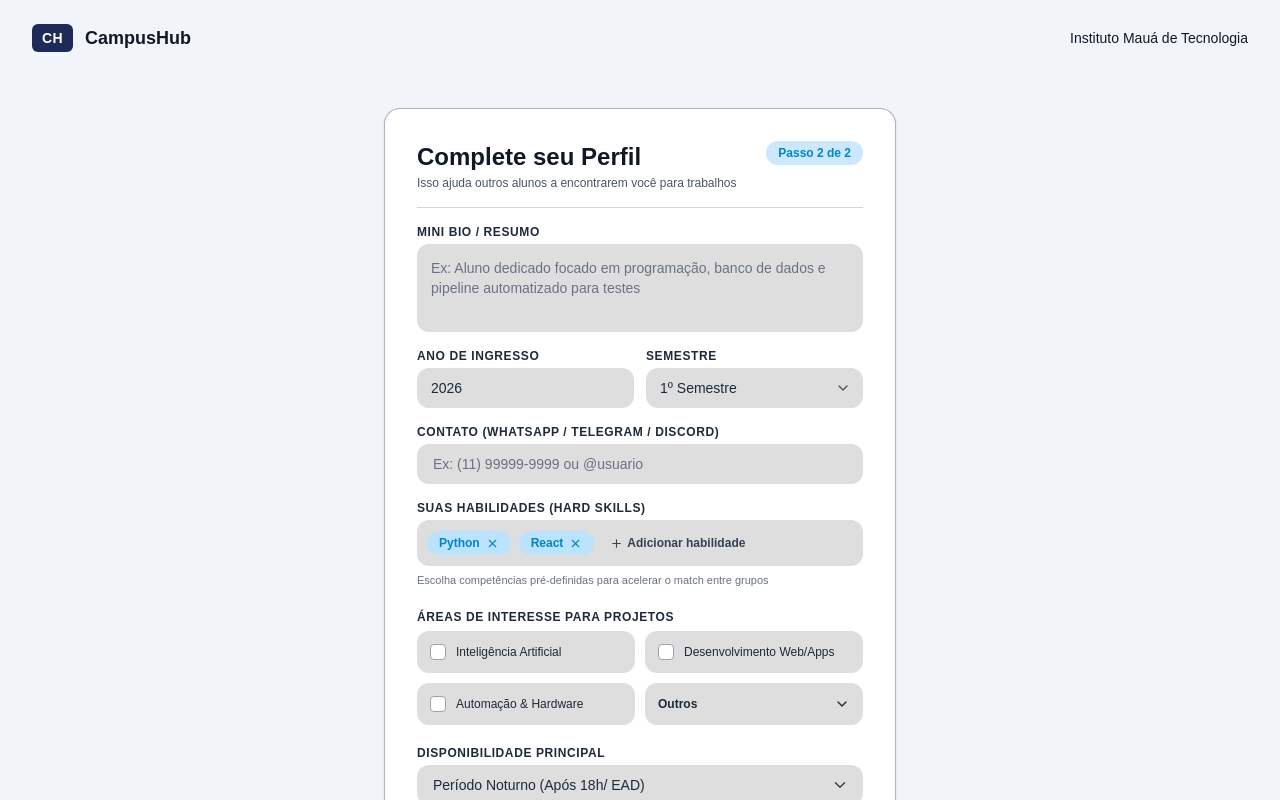
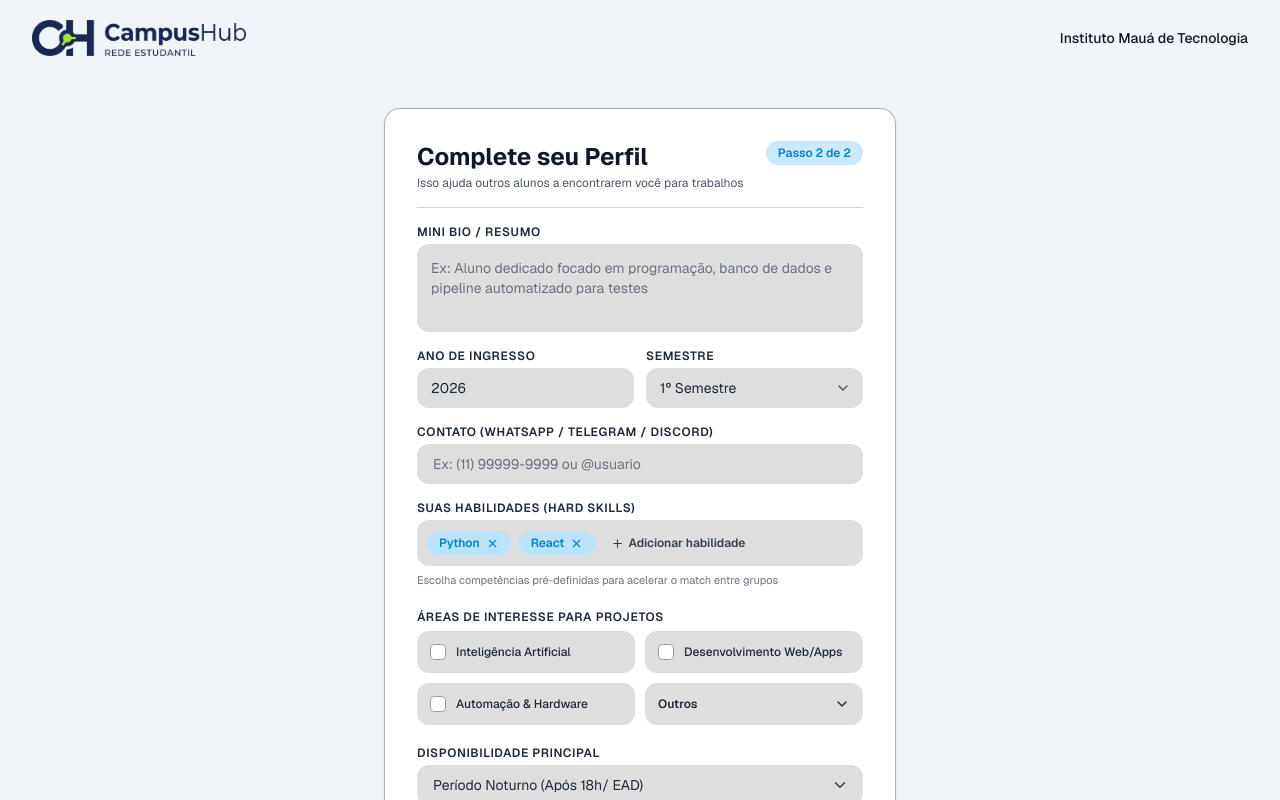
Before and after one commit to Peoliveirapinto/CampusHub_PI_2026_2, a Next.js app in the folder frontend/: page /criar_perfil in a window 1280 px wide. Shown: the top 800 px of the page. Built offline with nearby package versions, Linux system fonts and the light colour scheme.

Commit message:
fix(): correção da logo

```diff
--- a/frontend/src/app/criar_perfil/page.tsx
+++ b/frontend/src/app/criar_perfil/page.tsx
@@ -2,6 +2,7 @@
 
 import { useState, useMemo } from "react";
 import Link from "next/link";
+import Image from "next/image";
 import { ChevronDown, X, Plus, Search, ChevronUp } from "lucide-react";
 
 // Lista padronizada para facilitar o algoritmo de matching
@@ -138,14 +139,21 @@ export default function CompletePerfilPage() {
   };
 
   return (
-    <div className="min-h-screen bg-[#f1f5f9] text-gray-900 flex flex-col justify-between">
+    <div className="min-h-screen bg-[#f1f5f9] text-gray-900 flex flex-col justify-between font-sans">
       {/* Cabeçalho */}
-      <header className="w-full flex justify-between items-center px-8 py-6">
-        <Link href="/" className="flex items-center gap-3">
-          <div className="bg-[#1e2b58] text-white font-bold px-2.5 py-1 rounded-md text-sm tracking-wide">
-            CH
-          </div>
-          <span className="font-bold text-gray-900 text-lg">CampusHub</span>
+      <header className="w-full flex justify-between items-center px-6 sm:px-8 py-5">
+        <Link
+          href="/"
+          className="flex items-center group transition-opacity hover:opacity-90"
+        >
+          <Image
+            src="/logo_CampusHub_sem_fundo.png"
+            alt="Logo CampusHub"
+            width={160}
+            height={40}
+            className="h-9 w-auto object-contain"
+            priority
+          />
         </Link>
         <span className="text-gray-900 text-sm font-medium">
           Instituto Mauá de Tecnologia
@@ -155,7 +163,6 @@ export default function CompletePerfilPage() {
       {/* Conteúdo Central / Card Passo 2 */}
       <main className="flex-1 flex items-center justify-center px-4 py-8">
         <div className="w-full max-w-lg bg-white border border-gray-400/80 rounded-2xl p-8 shadow-sm">
-
           {/* Topo do Card */}
           <div className="flex justify-between items-start mb-2">
             <div>
@@ -175,8 +182,7 @@ export default function CompletePerfilPage() {
 
           {/* Formulário */}
           <form onSubmit={handleSubmit} className="flex flex-col gap-4">
-
-            {/* MINI BIO/ RESUMO (descricao TEXT) */}
+            {/* MINI BIO / RESUMO */}
             <div className="flex flex-col gap-1">
               <label
                 htmlFor="descricao"
@@ -228,7 +234,7 @@ export default function CompletePerfilPage() {
                     id="semestreIngresso"
                     value={semestreIngresso}
                     onChange={(e) => setSemestreIngresso(e.target.value)}
-                    className="w-full bg-[#dedede] text-gray-800 px-3.5 py-2.5 rounded-xl outline-none focus:ring-2 focus:ring-blue-500 text-sm appearance-none cursor-pointer"
+                    className="w-full bg-[#dedede] text-gray-800 px-3.5 py-2.5 rounded-xl outline-none focus:ring-2 focus:ring-blue-500 text-sm appearance-none cursor-pointer pr-10"
                     required
                   >
                     <option value="1">1º Semestre</option>
@@ -242,7 +248,7 @@ export default function CompletePerfilPage() {
               </div>
             </div>
 
-            {/* CONTATO (contato VARCHAR(100) NOT NULL) */}
+            {/* CONTATO */}
             <div className="flex flex-col gap-1">
               <label
                 htmlFor="contato"
@@ -261,7 +267,7 @@ export default function CompletePerfilPage() {
               />
             </div>
 
-            {/* SUAS HABILIDADES (HARD SKILLS COM MENU PADRONIZADO) */}
+            {/* SUAS HABILIDADES (HARD SKILLS) */}
             <div className="flex flex-col gap-1 relative">
               <label className="text-xs font-semibold text-gray-800 tracking-wider uppercase">
                 Suas Habilidades (Hard Skills)
@@ -278,6 +284,7 @@ export default function CompletePerfilPage() {
                       type="button"
                       onClick={() => handleRemoveSkill(skill)}
                       className="hover:text-blue-900 transition"
+                      title={`Remover ${skill}`}
                     >
                       <X size={13} />
                     </button>
@@ -287,14 +294,14 @@ export default function CompletePerfilPage() {
                 <button
                   type="button"
                   onClick={() => setIsAddingSkill(!isAddingSkill)}
-                  className="text-xs text-gray-700 hover:text-gray-950 inline-flex items-center gap-1 font-semibold px-2 py-1 rounded-lg hover:bg-black/5 transition"
+                  className="text-xs text-gray-700 hover:text-gray-950 inline-flex items-center gap-1 font-semibold px-2 py-1 rounded-lg hover:bg-black/5 transition cursor-pointer"
                 >
                   <Plus size={13} />
                   Adicionar habilidade
                 </button>
               </div>
 
-              {/* DROPDOWN / LISTA DE HABILIDADES PADRONIZADAS */}
+              {/* DROPDOWN FLUTUANTE DE HABILIDADES */}
               {isAddingSkill && (
                 <div className="mt-1 rounded-xl border border-gray-300 bg-white p-3 shadow-lg z-20">
                   <div className="flex items-center gap-2 border-b border-gray-200 pb-2 mb-2">
@@ -303,6 +310,12 @@ export default function CompletePerfilPage() {
                       type="text"
                       value={skillSearch}
                       onChange={(e) => setSkillSearch(e.target.value)}
+                      onKeyDown={(e) => {
+                        if (e.key === "Enter") {
+                          e.preventDefault();
+                          handleAddCustomSkill();
+                        }
+                      }}
                       placeholder="Pesquise ou digite uma habilidade..."
                       className="w-full text-xs outline-none bg-transparent placeholder-gray-400 text-gray-800"
                       autoFocus
@@ -311,7 +324,7 @@ export default function CompletePerfilPage() {
                       <button
                         type="button"
                         onClick={handleAddCustomSkill}
-                        className="text-[11px] bg-blue-600 text-white px-2 py-0.5 rounded font-semibold whitespace-nowrap"
+                        className="text-[11px] bg-blue-600 text-white px-2 py-0.5 rounded font-semibold whitespace-nowrap cursor-pointer hover:bg-blue-700"
                       >
                         + Adicionar
                       </button>
@@ -329,14 +342,14 @@ export default function CompletePerfilPage() {
                           key={item}
                           type="button"
                           onClick={() => handleSelectSkill(item)}
-                          className="text-xs bg-slate-100 hover:bg-blue-100 hover:text-blue-900 text-gray-700 px-2.5 py-1 rounded-md transition text-left"
+                          className="text-xs bg-slate-100 hover:bg-blue-100 hover:text-blue-900 text-gray-700 px-2.5 py-1 rounded-md transition text-left cursor-pointer"
                         >
                           + {item}
                         </button>
                       ))
                     ) : (
                       <span className="text-xs text-gray-400 italic">
-                        Nenhuma correspondência padrão. Pressione "+ Adicionar" acima para incluir.
+                        Nenhuma correspondência padrão. Pressione &quot;+ Adicionar&quot; acima para incluir.
                       </span>
                     )}
                   </div>
@@ -348,7 +361,7 @@ export default function CompletePerfilPage() {
               </span>
             </div>
 
-            {/* ÁREAS DE INTERESSE PARA PROJETOS COM "OUTROS" EXPANSÍVEL */}
+            {/* ÁREAS DE INTERESSE PARA PROJETOS */}
             <div className="flex flex-col gap-1.5 mt-1">
               <label className="text-xs font-semibold text-gray-800 tracking-wider uppercase">
                 Áreas de Interesse para Projetos
@@ -363,7 +376,7 @@ export default function CompletePerfilPage() {
                       type="button"
                       key={area}
                       onClick={() => toggleInteresse(area)}
-                      className={`flex items-center gap-2.5 p-3 rounded-xl border text-left text-xs font-medium transition ${
+                      className={`flex items-center gap-2.5 p-3 rounded-xl border text-left text-xs font-medium transition cursor-pointer ${
                         selected
                           ? "bg-white border-blue-600 text-blue-950 shadow-xs"
                           : "bg-[#dedede] border-transparent text-gray-800 hover:bg-[#d5d5d5]"
@@ -383,11 +396,11 @@ export default function CompletePerfilPage() {
                   );
                 })}
 
-                {/* Botão "Outros" com indicador abre/fecha */}
+                {/* Botão Outros */}
                 <button
                   type="button"
                   onClick={() => setShowOutros(!showOutros)}
-                  className={`flex items-center justify-between p-3 rounded-xl border text-left text-xs font-semibold transition ${
+                  className={`flex items-center justify-between p-3 rounded-xl border text-left text-xs font-semibold transition cursor-pointer ${
                     showOutros || interesses.some((i) => AREAS_EXTRAS.includes(i))
                       ? "bg-white border-blue-600 text-blue-950"
                       : "bg-[#dedede] border-transparent text-gray-800 hover:bg-[#d5d5d5]"
@@ -413,7 +426,7 @@ export default function CompletePerfilPage() {
                           type="button"
                           key={extraArea}
                           onClick={() => toggleInteresse(extraArea)}
-                          className={`flex items-center gap-2 p-2 rounded-lg text-left text-xs font-medium border transition ${
+                          className={`flex items-center gap-2 p-2 rounded-lg text-left text-xs font-medium border transition cursor-pointer ${
                             selected
                               ? "bg-white border-blue-600 text-blue-950 shadow-2xs"
                               : "bg-white/80 border-gray-200 text-gray-700 hover:bg-white"
@@ -505,7 +518,6 @@ export default function CompletePerfilPage() {
               Pular esta etapa por enquanto
             </Link>
           </div>
-
         </div>
       </main>
 
--- a/frontend/src/app/login/page.tsx
+++ b/frontend/src/app/login/page.tsx
@@ -2,6 +2,7 @@
 
 import { useState } from "react";
 import Link from "next/link";
+import Image from "next/image";
 import { User } from "lucide-react";
 
 export default function LoginPage() {
@@ -15,14 +16,21 @@ export default function LoginPage() {
   };
 
   return (
-    <div className="min-h-screen bg-[#f1f5f9] text-gray-900 flex flex-col justify-between">
+    <div className="min-h-screen bg-[#f1f5f9] text-gray-900 flex flex-col justify-between font-sans">
       {/* Cabeçalho */}
-      <header className="w-full flex justify-between items-center px-8 py-6">
-        <Link href="/" className="flex items-center gap-3">
-          <div className="bg-[#1e2b58] text-white font-bold px-2.5 py-1 rounded-md text-sm tracking-wide">
-            CH
-          </div>
-          <span className="font-bold text-gray-900 text-lg">CampusHub</span>
+      <header className="w-full flex justify-between items-center px-6 sm:px-8 py-5">
+        <Link
+          href="/"
+          className="flex items-center group transition-opacity hover:opacity-90"
+        >
+          <Image
+            src="/logo_CampusHub_sem_fundo.png"
+            alt="Logo CampusHub"
+            width={160}
+            height={40}
+            className="h-9 w-auto object-contain"
+            priority
+          />
         </Link>
         <span className="text-gray-900 text-sm font-medium">
           Instituto Mauá de Tecnologia
@@ -95,7 +103,7 @@ export default function LoginPage() {
             {/* Botão de Login */}
             <button
               type="submit"
-              className="w-full mt-2 bg-[#2f6ff7] hover:bg-[#255cd4] text-white font-semibold py-3 rounded-xl transition duration-150 shadow-sm text-lg"
+              className="w-full mt-2 bg-[#2f6ff7] hover:bg-[#255cd4] text-white font-semibold py-3 rounded-xl transition duration-150 shadow-sm text-lg cursor-pointer"
             >
               Login
             </button>
```
